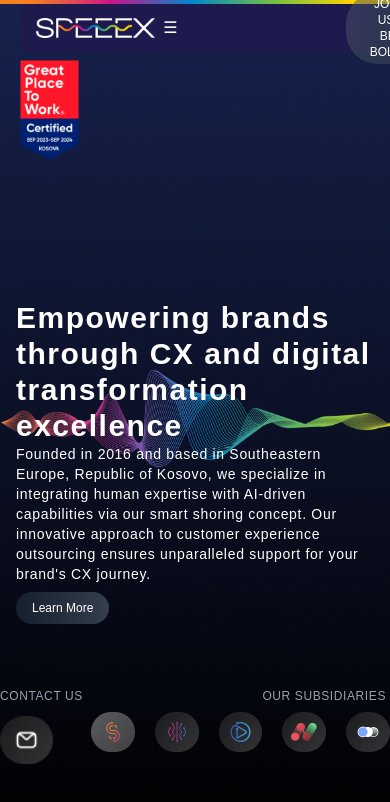
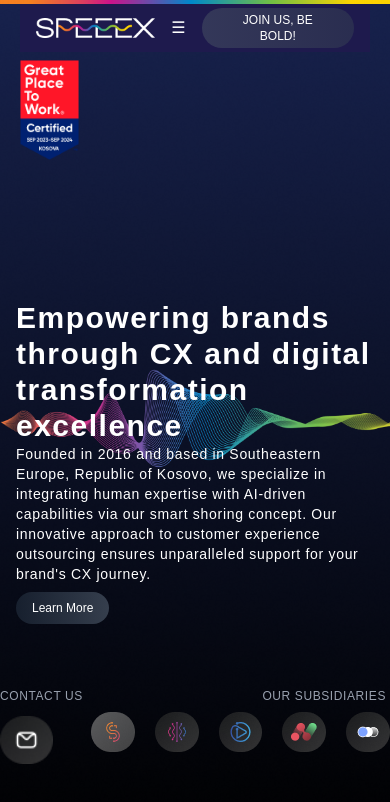
Before and after one commit to MelinaNorton/FrontendClone, a Next.js app in the folder my-project/: page / in a window 390 px wide. Shown: the top 802 px of the page. Built offline with nearby package versions, Linux system fonts and the light colour scheme.

Commit message:
fixed button resizing on differing csreen sizes

```diff
--- a/my-project/src/app/page.tsx
+++ b/my-project/src/app/page.tsx
@@ -4,7 +4,7 @@
     <main className="bg-[url(/resources/Background_1.png)] bg-cover h-screen flex justify-center items-center relative overflow-x-clip overflow-y-scroll">
       <img src = "/resources/Rainbow_Accent.png" className="absolute top-0 h-1 width:100% z-0"></img>
       <div className=" absolute w-screen top-1 flex flex-col items-start z-10 pl-5 pr-5">
-        <div className= "w-full  bg-indigo-950 flex justify-between items-center h-12 px-4">
+        <div className= "w-full bg-indigo-950 flex justify-start lg:justify-between items-center h-12 px-4 space-x-2 xl:space-x-4">
           <img src = "/resources/SPEEEX_Logo.png" className="h-5 sm:h-5"></img>
           <p className="hidden lg:flex space-x-6 text-xs text-white">About Us</p>
           <p className="hidden lg:flex space-x-6 text-xs text-white">Services</p>
@@ -12,7 +12,7 @@
           <p className="hidden lg:flex space-x-6 text-xs text-white">Insights</p>
           <p className="hidden lg:flex space-x-6 text-xs text-white">Contact Us</p>
           <button className="block lg:hidden p-2 text-white">☰</button>
-          <button className="ml-40 text-white bg-gradient-to-r from-gray-600/50 to-gray-700/50 rounded-4xl text-xs font-extralight px-6 sm:px-4 py-1 sm:py-2 ">JOIN US, BE BOLD!</button>
+          <button className=" text-white bg-gradient-to-r from-gray-600/50 to-gray-700/50 rounded-4xl text-xs font-extralight px-6 sm:px-4 py-1 sm:py-2">JOIN US, BE BOLD!</button>
         </div>
         <div>
           <img src="/resources/GPTW.png" className="h-25 mt-2 justify-self-start"></img>
```
